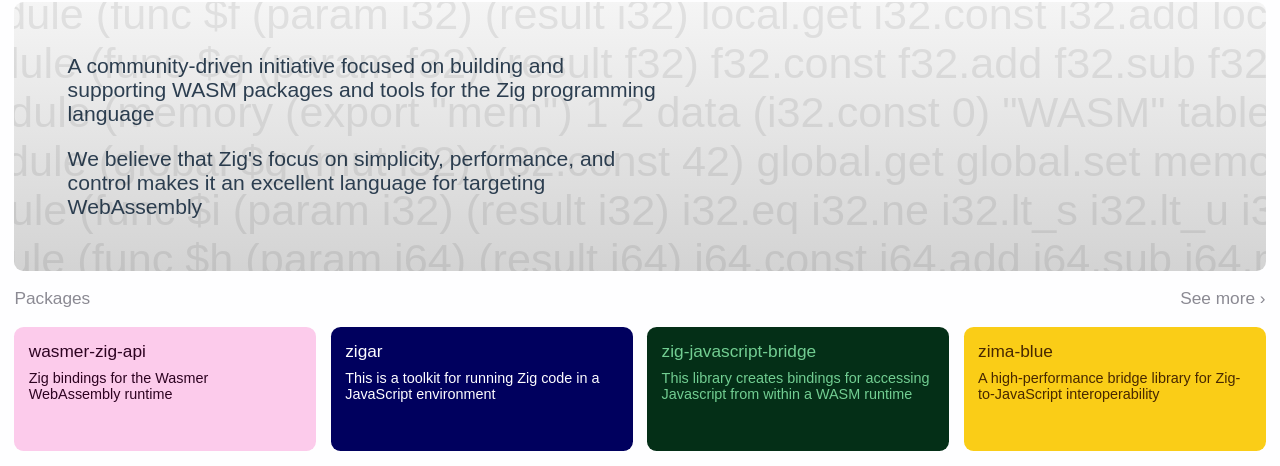
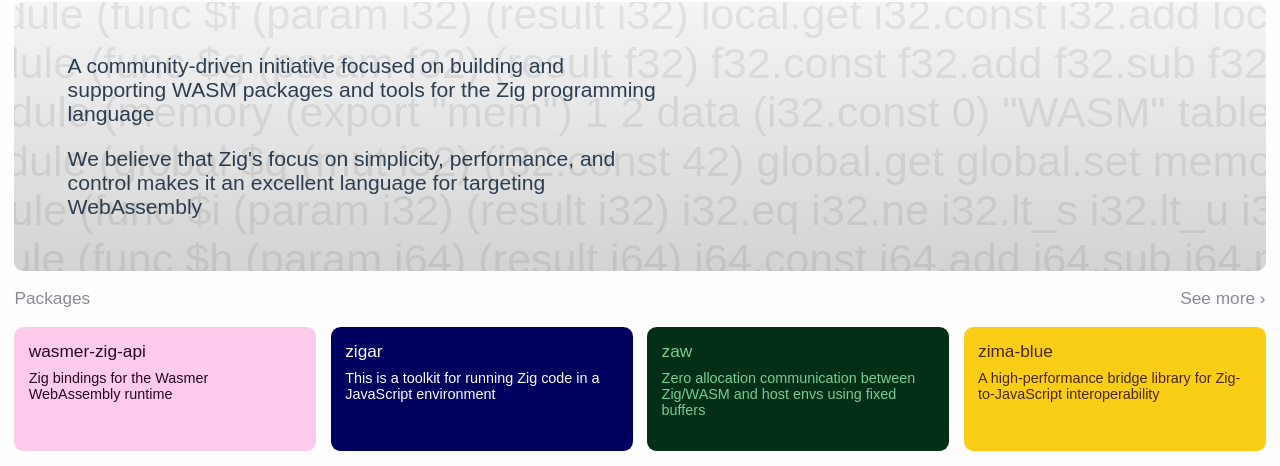
Before and after one commit to zig-wasm/www.zigwasm.org, a website built with Parcel: page index.html in a window 1280 px wide. Shown: the part 59-525 px from the top of the page. Built offline with nearby package versions, Linux system fonts and the light colour scheme; files whose address does not match are found by name; a web font is replaced by a local one.

Commit message:
header: add zaw

```diff
--- a/index.html
+++ b/index.html
@@ -161,14 +161,13 @@
             <div class="slider-item-body">This is a toolkit for running Zig code in a JavaScript environment</div>
           </div>
         </a>
-        <a href="https://github.com/scottredig/zig-javascript-bridge" class="block-link">
+        <a href="https://github.com/stylearcade/zaw" class="block-link">
           <div id="rocket-science" class="slider-item">
-            <div class="slider-item-title">zig-javascript-bridge</div>
-            <div class="slider-item-body">This library creates bindings for accessing Javascript from within a WASM
-              runtime</div>
+            <div class="slider-item-title">zaw</div>
+            <div class="slider-item-body">Zero allocation communication between Zig/WASM and host envs using fixed buffers</div>
           </div>
         </a>
-        <a href="https://github.com/Afirium/zima-blue" class="block-link">
+        <a href="https://github.com/zig-wasm/zima-blue" class="block-link">
           <div id="japanese" class="slider-item">
             <div class="slider-item-title">zima-blue</div>
             <div class="slider-item-body">A high-performance bridge library for Zig-to-JavaScript interoperability</div>
```
